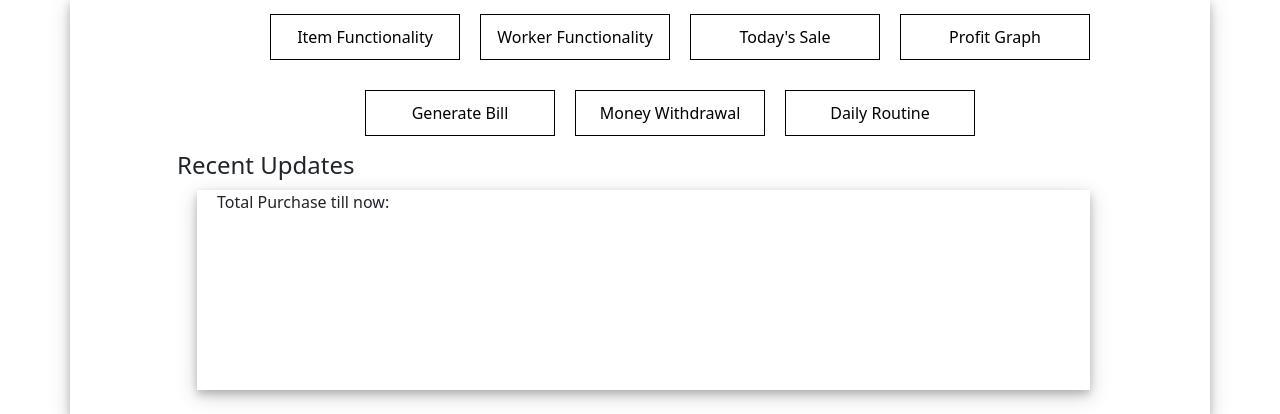
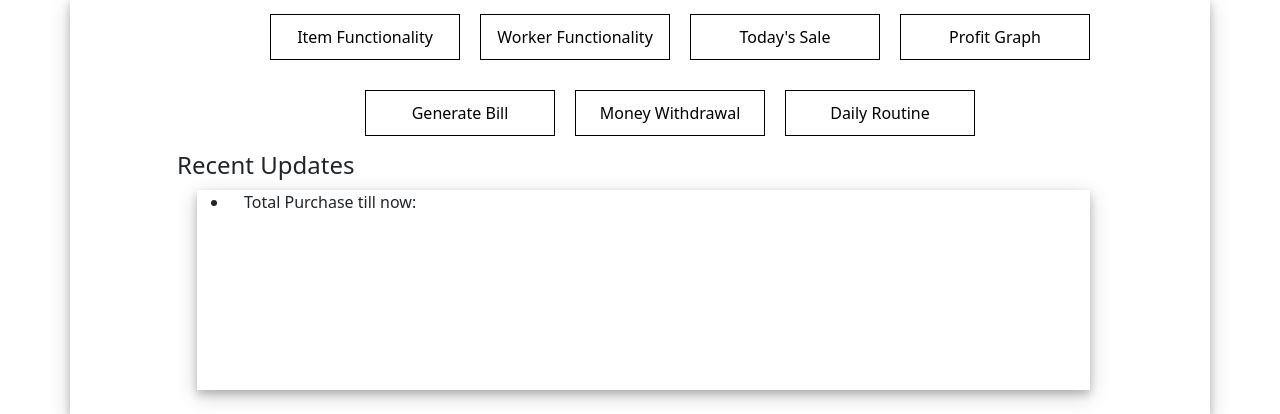
Before and after one commit to Vaishali-tyagi-project/CS50x_Final_Project, a Flask app: page / in a window 1280 px wide. Shown: the part 163-577 px from the top of the page. Run offline with Flask 2, Linux system fonts and the light colour scheme.

Commit message:
updated layout

```diff
--- a/static/style.css
+++ b/static/style.css
@@ -58,8 +58,8 @@
 
 }
 
-.update-p
+.update-li
 {
-    padding-left: 20px;
+    padding-left: 15px;
     text-align: left !important;
 }
--- a/templates/index.html
+++ b/templates/index.html
@@ -38,7 +38,9 @@
         </div>
         <h4 class = "index-h4">Recent Updates</h4>
         <div class = "update-div">
-            <p class = "update-p"> Total Purchase till now: </p>
+            <ul>
+                <li class = "update-li"> Total Purchase till now: </li>
+            </ul>
         </div>
     </div>
 {% endblock %}
--- a/templates/layout.html
+++ b/templates/layout.html
@@ -52,7 +52,6 @@
                         {% endif %}
                     {% else %}
                         <ul class="navbar-nav ms-auto mt-2">
-                            <li class="nav-item"><a class="nav-link" href="/register">Register</a></li>
                             <li class="nav-item"><a class="nav-link" href="/login">Log In</a></li>
                         </ul>
                     {% endif %}
```
Also changed, not shown: 1 other file.
